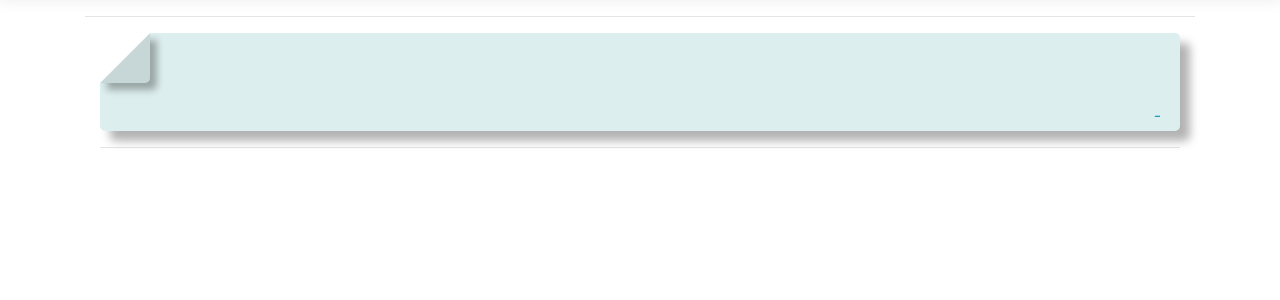
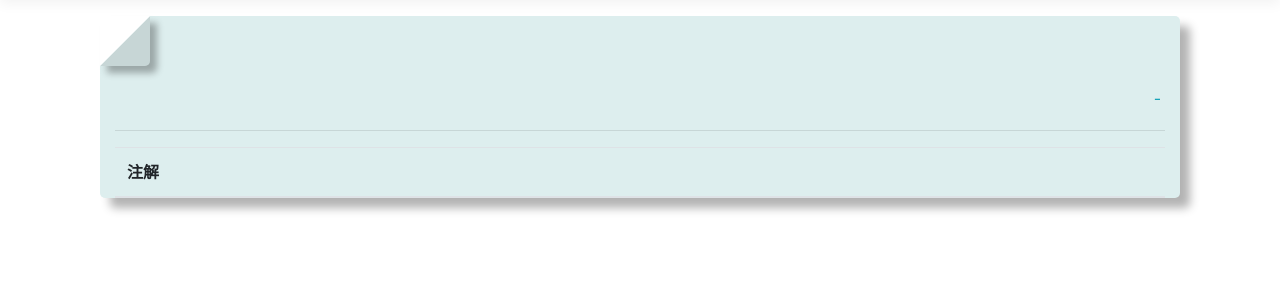
Before and after one commit to HanyuuLu/koroneLib, an ASP.NET Core app: template Views/Article/Index.cshtml in a window 1280 px wide. Shown: the part 57-357 px from the top of the page. Run offline with ASP.NET Core 8, Linux system fonts and the light colour scheme; the template is opened without the code that fills it, so the values that code supplies are empty; the project's own start-up code is not run, and a stand-in starts its controllers and pages; some libraries are stand-ins or nearby versions.

Commit message:
[minor]查看页改进

```diff
--- a/Views/Article/Index.cshtml
+++ b/Views/Article/Index.cshtml
@@ -4,15 +4,33 @@
     <link rel="stylesheet" type="text/css" href="~/css/article/article-read.css" />
 </head>
 
+
 @{
     ViewData["Title"] = "编辑";
 }
-<h4>@Model.Title @Model.Author</h4>
-<hr />
+@{
+    var BreadCrumbDict = new List<string>();
+    BreadCrumbDict.Add($"{Model.Grade}");
+    BreadCrumbDict.Add($"{Model.Unit}");
+    BreadCrumbDict.Add($"{Model.Author}");
+    var tagList = Model.Tag.Split(",;.");
+    foreach (var item in tagList)
+    {
+        BreadCrumbDict.Add(item);
+    }
+}
+
 <div class="container">
     <div class="body-paper">
         <div class="triangle"></div>
         <div class="container">
+            <div class="bread-crumb float-right">
+                @{ foreach (var item in BreadCrumbDict)
+                    {
+                        <a class="badge badge-secondary" href="/Article/Search/?searchword=@item">@item</a>
+                    }
+                }
+            </div>
             <div class="h4 text-center">
                 @Model.Title
             </div>
@@ -20,83 +38,35 @@
                 @Model.Author
             </div>
             <div class="p-1 text-info text-right">
-                @Model.Grade-@Model.Unit<br />
-                @Model.Tag
+                @Model.Grade-@Model.Unit
             </div>
             <div class="text-body">
                 @Model.Body
             </div>
 
-        </div>
-    </div>
             <hr />
-    <div class="node">
-        <ul class="list-group list-group-flush">
+            <table class="node table table-striped font-weight-light">
+                <thead>
+                    <tr>
+                        <th>注解</th>
+                    </tr>
+                </thead>
+                <tbody>
                     @if (Model.Node != null)
                     {
                         @foreach (var item in Model.Node)
                         {
-                    <li class="list-group-item">[@item.Key] @item.Value</li>
+                            <tr>
+                                <th>[@item.Key] @item.Value</th>
+                            </tr>
                         }
                     }
-        </ul>
+                </tbody>
+            </table>
         </div>
     </div>
-<!--<div class="row">
-    <div class="col-md-4">
-        <form asp-action="Edit">
-            <div asp-validation-summary="ModelOnly" class="text-danger"></div>
-            <div class="form-group">
-                <label asp-for="Title" class="control-label"></label>
-                <input asp-for="Title" class="form-control" />
-                <span asp-validation-for="Title" class="text-danger"></span>
+
 </div>
-            <div class="form-group">
-                <label asp-for="Grade" class="control-label"></label>
-                <input asp-for="Grade" class="form-control" />
-                <span asp-validation-for="Grade" class="text-danger"></span>
-            </div>
-            <div class="form-group">
-                <label asp-for="Unit" class="control-label"></label>
-                <input asp-for="Unit" class="form-control" />
-                <span asp-validation-for="Unit" class="text-danger"></span>
-            </div>
-            <div class="form-group">
-                <label asp-for="Index" class="control-label"></label>
-                <input asp-for="Index" class="form-control" />
-                <span asp-validation-for="Index" class="text-danger"></span>
-            </div>
-            <div class="form-group">
-                <label asp-for="SubIndex" class="control-label"></label>
-                <input asp-for="SubIndex" class="form-control" />
-                <span asp-validation-for="SubIndex" class="text-danger"></span>
-            </div>
-            <div class="form-group">
-                <label asp-for="Author" class="control-label"></label>
-                <input asp-for="Author" class="form-control" />
-                <span asp-validation-for="Author" class="text-danger"></span>
-            </div>
-            <div class="form-group">
-                <label asp-for="Tag" class="control-label"></label>
-                <input asp-for="Tag" class="form-control" />
-                <span asp-validation-for="Tag" class="text-danger"></span>
-            </div>
-            <div class="form-group">
-                <label asp-for="Body" class="control-label"></label>
-                <input asp-for="Body" class="form-control" />
-                <span asp-validation-for="Body" class="text-danger"></span>
-            </div>
-
-            <div class="form-group">
-                <input type="submit" value="保存" class="btn btn-primary"-->
-@*action="Home/Login"*@
-<!--/>
-            </div>
-        </form>
-    </div>
-</div>-->
-@* <div>
-    </div> *@
 
 @section Scripts {
     @{await Html.RenderPartialAsync("_ValidationScriptsPartial");}
--- a/wwwroot/css/article/article-read.css
+++ b/wwwroot/css/article/article-read.css
@@ -1,4 +1,9 @@
 body {
+}
+
+.bread-crumb{
+    font-size:12pt;
+
 }
 
 .body-paper {
```
Lines whose indentation alone changed are shown as unchanged.
